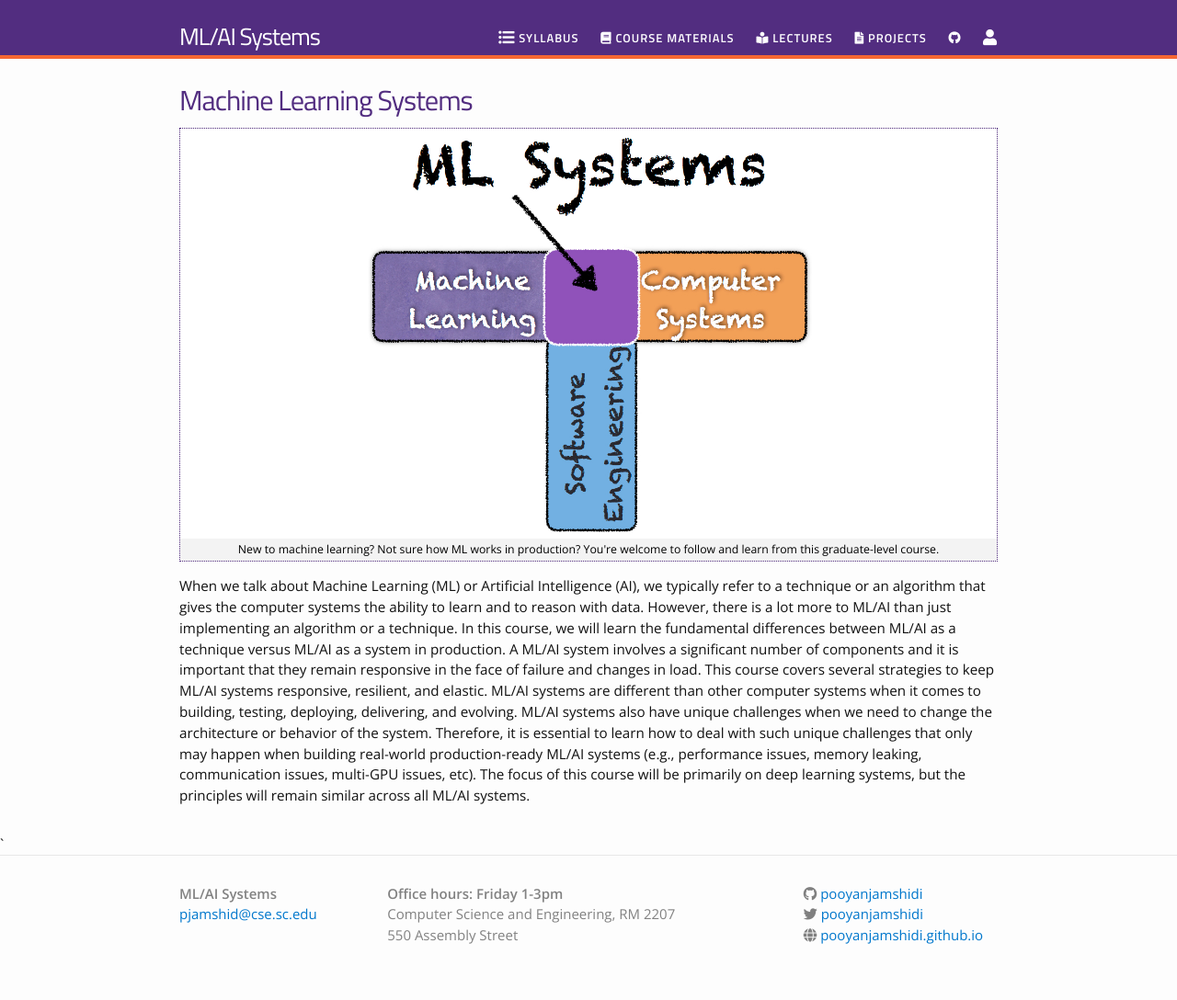
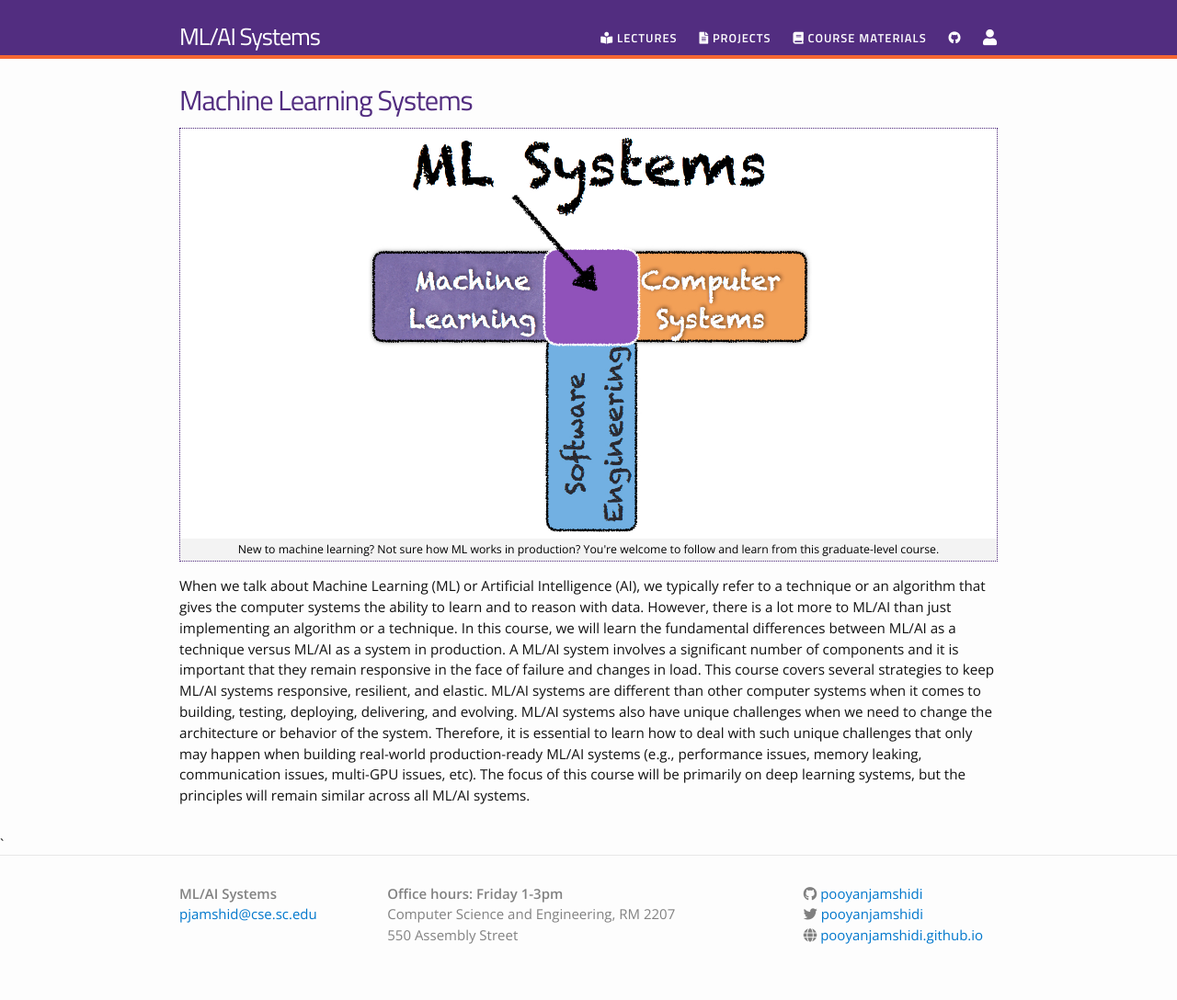
Before and after one commit to pooyanjamshidi/mls, a Jekyll site: the page built from index.html, in a window 1280 px wide. Shown: the whole page at 92% size. Built offline with Jekyll 4.4.1, drawn with Linux system fonts in a browser that asks for light colours; nearby versions of some CDN libraries.

Commit message:
menu change

```diff
--- a/_includes/nav.html
+++ b/_includes/nav.html
@@ -1,10 +1,11 @@
 <ul class="menu">
 
 <!--          <li><a class="page-link" href="{{ site.baseurl }}/"><i class="fa fa-home fa-lg"></i>Home</a></li> -->
-<li><a class="page-link" href="{{ site.syllabus }}"><i class="fa fa-list-ul fa-lg"></i> Syllabus</a></li>
-<li><a class="page-link" href="/mls/course-materials/"><i class="fas fa-book"></i> Course Materials</a></li>
+<!-- <li><a class="page-link" href="{{ site.syllabus }}"><i class="fa fa-list-ul fa-lg"></i> Syllabus</a></li>
+ -->
 <li><a class="page-link" href="/mls/lectures/"><i class="fas fa-book-reader"></i> Lectures</a></li>
 <li><a class="page-link" href="/mls/projects/"><i class="fas fa-file-alt"></i> Projects</a></li>
+<li><a class="page-link" href="/mls/course-materials/"><i class="fas fa-book"></i> Course Materials</a></li>
 <li><a class="page-link" href="{{ site.githublink }}"><i class="fab fa-github"></i></a></li>
 <li><a class="page-link" href="{{ site.authorurl }}"><i class="fa fa-user fa-lg"></i></a></li>
     </ul>
```
